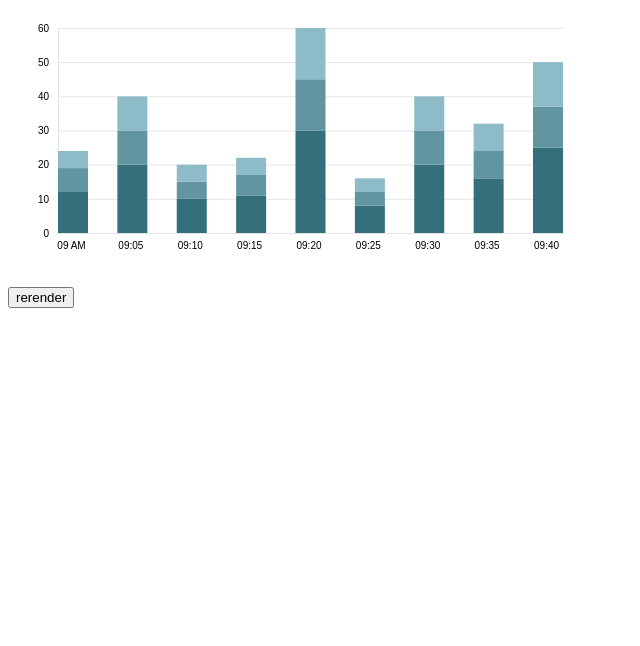
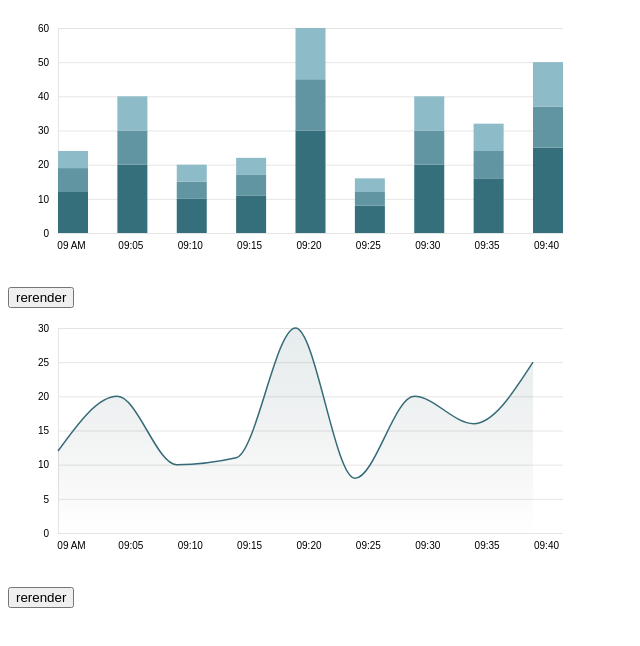
Before and after one commit to ksurdhar/d3-lit-example, a website built with Vite: page index.html in a window 1280 px wide. Shown: the whole page, without its empty margins (0-640 px from the left). Built offline with nearby package versions, Linux system fonts and the light colour scheme.

Commit message:
abstracted the chart-axes logic

```diff
--- a/index.html
+++ b/index.html
@@ -9,7 +9,7 @@
     <script type="module" src="/src/index.ts"></script>
   </head>
   <body>
-    <bar-chart>
-  </bar-chart>
+    <bar-chart> </bar-chart>
+    <line-chart> </line-chart>
   </body>
 </html>
--- a/src/bar-chart.ts
+++ b/src/bar-chart.ts
@@ -3,10 +3,15 @@ import { customElement, property, state } from 'lit/decorators.js';
 import * as d3 from 'd3';
 import { Selection } from 'd3';
 import './line-chart.css';
+import { createAxes } from './chart-axes';
 
 interface BarChartData {
   time: Date;
   yUnit: number[];
+}
+
+interface ExtendedBarChartData extends BarChartData {
+  [key: string]: number | Date | number[];
 }
 
 @customElement('bar-chart')
@@ -50,65 +55,26 @@ export class BarChart extends LitElement {
 
   protected firstUpdated(_changedProperties: PropertyValues) {
     super.firstUpdated(_changedProperties);
-    const margin = { top: 20, right: 20, bottom: 50, left: 50 };
 
     const svg: Selection<SVGSVGElement, unknown, HTMLElement, any> = d3
-      .select('#d3-chart')
-      .append('svg')
-      .attr('width', this.width)
-      .attr('height', this.height);
+    .select('#d3-chart')
+    .append('svg')
+    .attr('width', this.width)
+    .attr('height', this.height);
 
-    const xScale = d3
-      .scaleTime()
-      .domain(d3.extent(this.data, (d) => d.time) as Iterable<number>)
-      .range([margin.left, this.width - margin.left]);
+    const [xScale, yScale] = createAxes(svg, this.height, this.width, this.data)
 
-    const yScale = d3
-      .scaleLinear()
-      .domain([0, d3.max(this.data, (d) => d3.sum(d.yUnit)) || 0])
-      .range([this.height - margin.bottom, margin.top]);
-
-    const makeYGridlines = () => {
-      return d3
-        .axisLeft(yScale)
-        .ticks(5)
-        .tickSize(-(this.width - margin.left - margin.right));
-    };
-
-    svg
-      .append('g')
-      .attr('class', 'grid')
-      .attr('transform', `translate(${margin.left},0)`)
-      .call(makeYGridlines())
-      .attr('opacity', 0.1)
-      .call((g) => g.selectAll('.tick text').remove());
-
-    const xAxis = d3.axisBottom(xScale).ticks(5);
-    const yAxis = d3.axisLeft(yScale).ticks(5);
-
-    svg
-      .append('g')
-      .attr('transform', `translate(13, ${this.height - margin.bottom})`)
-      .call(xAxis)
-      .call((g) => g.selectAll('.tick line').style('stroke', 'transparent'))
-      .call((g) => g.select('.domain').style('stroke', 'transparent'));
-
-    svg
-      .append('g')
-      .attr('transform', `translate(${margin.left}, 0)`)
-      .call(yAxis)
-      .call((g) => g.selectAll('.tick line').style('stroke', 'transparent'))
-      .call((g) => g.select('.domain').style('stroke', 'transparent'));
-
-    const stack = d3.stack<BarChartData>().keys(['0', '1', '2']);
-
+    const maxYLength = Math.max(...this.data.map((d) => d.yUnit.length));
+    const keys = Array.from({ length: maxYLength }, (_, i) => i.toString());
+    const stack = d3.stack<BarChartData>().keys(keys);
     const stackedData = stack(
-      this.data.map((d) => ({
-        ...d,
-        '0': d.yUnit[0],
-        '1': d.yUnit[1],
-        '2': d.yUnit[2],
-      }))
+      this.data.map((d) => {
+        const entry: ExtendedBarChartData = { ...d };
+        d.yUnit.forEach((value, i) => {
+          entry[i.toString()] = value;
+        });
+        return entry;
+      })
     );
 
     const color = d3.scaleOrdinal(['#356F7B', '#6195A1', '#8DBBC7', '#B9E1ED']);
--- /dev/null
+++ b/src/chart-axes.ts
@@ -0,0 +1,65 @@
+import { Selection } from 'd3';
+import * as d3 from 'd3';
+
+interface ChartData {
+  time: Date;
+  yUnit: number[] | number;
+}
+
+export const createAxes = (
+  svg: Selection<SVGSVGElement, unknown, HTMLElement, any>,
+  height: number,
+  width: number,
+  data: ChartData[]
+) => {
+  const margin = { top: 20, right: 20, bottom: 50, left: 50 };
+
+  const xScale = d3
+    .scaleTime()
+    .domain(d3.extent(data, (d) => d.time) as Iterable<number>)
+    .range([margin.left, width - margin.left]);
+
+  const yScale = d3
+    .scaleLinear()
+    .domain([
+      0,
+      d3.max(data, (d) =>
+        Number(Array.isArray(d.yUnit) ? d3.sum(d.yUnit) : d.yUnit)
+      ) || 0,
+    ])
+    .range([height - margin.bottom, margin.top]);
+
+  const makeYGridlines = () => {
+    return d3
+      .axisLeft(yScale)
+      .ticks(5)
+      .tickSize(-(width - margin.left - margin.right));
+  };
+
+  svg
+    .append('g')
+    .attr('class', 'grid')
+    .attr('transform', `translate(${margin.left},0)`)
+    .call(makeYGridlines())
+    .attr('opacity', 0.1)
+    .call((g) => g.selectAll('.tick text').remove());
+
+  const xAxis = d3.axisBottom(xScale).ticks(5);
+  const yAxis = d3.axisLeft(yScale).ticks(5);
+
+  svg
+    .append('g')
+    .attr('transform', `translate(13, ${height - margin.bottom})`)
+    .call(xAxis)
+    .call((g) => g.selectAll('.tick line').style('stroke', 'transparent'))
+    .call((g) => g.select('.domain').style('stroke', 'transparent'));
+
+  svg
+    .append('g')
+    .attr('transform', `translate(${margin.left}, 0)`)
+    .call(yAxis)
+    .call((g) => g.selectAll('.tick line').style('stroke', 'transparent'))
+    .call((g) => g.select('.domain').style('stroke', 'transparent'));
+
+  return [xScale, yScale]
+};
--- a/src/line-chart.ts
+++ b/src/line-chart.ts
@@ -1,85 +1,78 @@
-import { html, LitElement, PropertyValues } from 'lit'
-import { customElement, property, state } from 'lit/decorators.js'
-import * as d3 from 'd3'
-import { Area, Line, Selection } from 'd3'
-import './line-chart.css'
+import { html, LitElement, PropertyValues } from 'lit';
+import { customElement, property, state } from 'lit/decorators.js';
+import * as d3 from 'd3';
+import { Area, Line, Selection } from 'd3';
+import './line-chart.css';
+import { createAxes } from './chart-axes';
 
-interface BarChartData {
-  time: Date
-  yUnit: number[]
+interface ConnectionData {
+  time: Date;
+  yUnit: number;
 }
 
 @customElement('line-chart')
 export class LineChart extends LitElement {
-
   protected createRenderRoot() {
-    return this
+    return this;
   }
 
-  @property() width: number = 575
-  @property() height: number = 275
+  @property() width: number = 575;
+  @property() height: number = 275;
 
   @state()
-  protected line: Line<BarChartData> | undefined
+  protected line: Line<ConnectionData> | undefined;
 
   @state()
-  protected area: Area<BarChartData> | undefined
+  protected area: Area<ConnectionData> | undefined;
 
   @state()
-  protected linePath: Selection<
-    SVGPathElement,
-    BarChartData[],
-    HTMLElement,
-    any
-  > | undefined
+  protected linePath:
+    | Selection<SVGPathElement, ConnectionData[], HTMLElement, any>
+    | undefined;
 
   @state()
-  protected areaPath: Selection<
-    SVGPathElement,
-    BarChartData[],
-    HTMLElement,
-    any
-  > | undefined
+  protected areaPath:
+    | Selection<SVGPathElement, ConnectionData[], HTMLElement, any>
+    | undefined;
 
   @state()
-  protected focusCircle: Selection<SVGCircleElement, unknown, HTMLElement, any> | undefined
+  protected focusCircle:
+    | Selection<SVGCircleElement, unknown, HTMLElement, any>
+    | undefined;
 
   @state()
-  protected focusLine: Selection<SVGLineElement, unknown, HTMLElement, any> | undefined
+  protected focusLine:
+    | Selection<SVGLineElement, unknown, HTMLElement, any>
+    | undefined;
 
   @state()
-  protected data: BarChartData[]
+  protected data: ConnectionData[];
 
   constructor() {
-    super()
+    super();
     this.data = [
-      { time: new Date(2023, 5, 15, 9, 0), yUnit: [12, 7, 5] },
-      { time: new Date(2023, 5, 15, 9, 5), yUnit: [20, 10, 10] },
-      { time: new Date(2023, 5, 15, 9, 10), yUnit: [10, 5, 5] },
-      { time: new Date(2023, 5, 15, 9, 15), yUnit: [11, 6, 5] },
-      { time: new Date(2023, 5, 15, 9, 20), yUnit: [30, 15, 15] },
-      { time: new Date(2023, 5, 15, 9, 25), yUnit: [8, 4, 4] },
-      { time: new Date(2023, 5, 15, 9, 30), yUnit: [20, 10, 10] },
-      { time: new Date(2023, 5, 15, 9, 35), yUnit: [16, 8, 8] },
-      { time: new Date(2023, 5, 15, 9, 40), yUnit: [25, 12, 13] },
+      { time: new Date(2023, 5, 15, 9, 0), yUnit: 12 },
+      { time: new Date(2023, 5, 15, 9, 5), yUnit: 20 },
+      { time: new Date(2023, 5, 15, 9, 10), yUnit: 10 },
+      { time: new Date(2023, 5, 15, 9, 15), yUnit: 11 },
+      { time: new Date(2023, 5, 15, 9, 20), yUnit: 30 },
+      { time: new Date(2023, 5, 15, 9, 25), yUnit: 8 },
+      { time: new Date(2023, 5, 15, 9, 30), yUnit: 20 },
+      { time: new Date(2023, 5, 15, 9, 35), yUnit: 16 },
+      { time: new Date(2023, 5, 15, 9, 40), yUnit: 25 },
     ];
-
   }
 
   randomizeData() {
     const newData = Array.from({ length: 9 }, (_, idx) => {
-      const yUnit = [
-        Math.floor(Math.random() * 30),
-        Math.floor(Math.random() * 30),
-        Math.floor(Math.random() * 30)
-      ]
-      return { time: new Date(2023, 5, 15, 9, idx * 5), yUnit }
-    })
-    this.data = newData
+      const yUnit = Math.floor(Math.random() * 30);
+      return { time: new Date(2023, 5, 15, 9, idx * 5), yUnit };
+    });
+    this.data = newData;
   }
 
   protected firstUpdated(_changedProperties: PropertyValues) {
-    super.firstUpdated(_changedProperties)
+    super.firstUpdated(_changedProperties);
     const margin = { top: 20, right: 20, bottom: 50, left: 50 };
 
     const svg: Selection<SVGSVGElement, unknown, HTMLElement, any> = d3
@@ -88,67 +81,179 @@ export class LineChart extends LitElement {
       .attr('width', this.width)
       .attr('height', this.height);
 
-    const xScale = d3
-    .scaleTime()
-    .domain(d3.extent(this.data, (d) => d.time) as Iterable<number>)
-    .range([margin.left, this.width - margin.right]);
+    const [xScale, yScale] = createAxes(
+      svg,
+      this.height,
+      this.width,
+      this.data
+    );
 
-    const yScale = d3
-      .scaleLinear()
-      .domain([0, d3.max(this.data, d => d3.sum(d.yUnit)) || 0])
-      .range([this.height - margin.bottom, margin.top]);
+    this.line = d3
+      .line<ConnectionData>()
+      .x((d) => xScale(d.time))
+      .y((d) => yScale(d.yUnit))
+      .curve(d3.curveMonotoneX);
 
-      const makeYGridlines = () => {
-        return d3.axisLeft(yScale)
-            .ticks(5)
-            .tickSize(-(this.width - margin.left - margin.right))
+    this.area = d3
+      .area<ConnectionData>()
+      .x((d) => xScale(d.time))
+      .y0(this.height - margin.bottom)
+      .y1((d) => yScale(d.yUnit))
+      .curve(d3.curveMonotoneX);
+
+    svg
+      .append('linearGradient')
+      .attr('id', 'area-gradient')
+      .attr('gradientUnits', 'userSpaceOnUse')
+      .attr('x1', 0)
+      .attr('y2', yScale(0))
+      .attr('x2', 0)
+      .attr('y1', yScale(d3.max(this.data, (d) => d.yUnit) as number))
+      .selectAll('stop')
+      .data([
+        { offset: '0%', color: 'rgba(52, 107, 119, 0.12)' },
+        { offset: '100%', color: 'transparent' },
+      ])
+      .enter()
+      .append('stop')
+      .attr('offset', (d) => d.offset)
+      .attr('stop-color', (d) => d.color);
+
+    this.areaPath = svg
+      .append('path')
+      .datum(this.data)
+      .attr('fill', 'url(#area-gradient)')
+      .attr('d', this.area);
+
+    this.linePath = svg
+      .append('path')
+      .datum(this.data)
+      .attr('fill', 'none')
+      .attr('stroke', 'rgba(52, 107, 119)')
+      .attr('stroke-width', 1.5)
+      .attr('d', this.line);
+
+    this.focusLine = svg
+      .append('line')
+      .style('stroke', 'black')
+      .style('stroke-dasharray', '3, 3')
+      .style('opacity', 0)
+      .attr('y1', 0)
+      .attr('y2', this.height - margin.bottom);
+
+    this.focusCircle = svg
+      .append('circle')
+      .attr('r', 5)
+      .attr('class', 'tooltip circle')
+      .style('opacity', 0)
+      .style('stroke', 'black')
+      .style('fill', 'white');
+
+    const tooltip = d3
+      .select('#d3-chart')
+      .append('div')
+      .style('opacity', 0)
+      .attr('class', 'tooltip')
+      .style('background-color', 'white')
+      .style('border', 'solid')
+      .style('border-width', '2px')
+      .style('border-radius', '5px')
+      .style('padding', '5px')
+      .style('position', 'absolute');
+
+    const mouseover = () => {
+      tooltip.style('opacity', 1);
+      if (this.focusCircle) this.focusCircle.style('opacity', 1);
+    };
+
+    const mousemove = (e: MouseEvent) => {
+      // Select the path element of the line chart
+      const pathEl = this.linePath?.node();
+      if (!pathEl) return;
+      if (!this.focusCircle) return;
+
+      // Convert the mouse event's x-coordinate into the corresponding data value
+      const x0 = xScale.invert(d3.pointer(e, this)[0]) as Date;
+
+      // Convert the data value back to pixel coordinates
+      const x0Pixel = xScale(x0);
+
+      // Find the index of the data item closest to the mouse's x-coordinate
+      const i = d3
+        .bisector((d: ConnectionData) => d.time)
+        .left(this.data, x0, 1);
+
+      // Compare the mouse's x-coordinate to the data items before and after it to decide which one it's closest to
+      const d0 = this.data[i - 1];
+      const d1 = this.data[i];
+      const d =
+        x0.getTime() - d0.time.getTime() > d1.time.getTime() - x0.getTime()
+          ? d1
+          : d0;
+
+      // Perform binary search on the path to find the point on the line that's closest to the mouse's x-coordinate
+      let beginning = 0;
+      let end = pathEl.getTotalLength();
+      let target = null;
+      let pos;
+
+      while (true) {
+        target = Math.floor((beginning + end) / 2);
+        pos = pathEl.getPointAtLength(target);
+        if ((target === end || target === beginning) && pos.x !== x0Pixel) {
+          break;
+        }
+        if (pos.x > x0Pixel) end = target;
+        else if (pos.x < x0Pixel) beginning = target;
+        else break;
       }
 
-      svg.append("g")
-      .attr("class", "grid")
-      .attr("transform", `translate(${margin.left},0)`)
-      .call(makeYGridlines())
-      .attr('opacity', 0.1)
-      .call(g => g.selectAll(".tick text").remove())
+      // Move the focus circle to the point on the line closest to the mouse's x-coordinate
+      this.focusCircle.attr('cx', pos.x).attr('cy', pos.y);
 
-  const xAxis = d3.axisBottom(xScale).ticks(5)
-  const yAxis = d3.axisLeft(yScale).ticks(5)
+      // Show the focus line at the position of the focus circle
+      if (this.focusLine) {
+        this.focusLine
+          .style('opacity', 1)
+          .attr('x1', pos.x)
+          .attr('y1', pos.y)
+          .attr('x2', pos.x)
+          .attr('y2', this.height - margin.bottom);
+      }
 
-      svg
-      .append('g')
-      .attr('transform', `translate(0, ${this.height - margin.bottom})`)
-      .call(xAxis)
-      .call(g => g.selectAll(".tick line").style('stroke', 'transparent'))
-      .call(g => g.select(".domain").style('stroke', 'transparent'))
-  svg
-      .append('g')
-      .attr('transform', `translate(${margin.left}, 0)`)
-      .call(yAxis)
-      .call(g => g.selectAll(".tick line").style('stroke', 'transparent'))
-      .call(g => g.select(".domain").style('stroke', 'transparent'))
+      // Show the tooltip with the data value closest to the mouse's x-coordinate
+      tooltip
+        .style('left', d3.pointer(e)[0] + 30 + 'px')
+        .style('top', d3.pointer(e)[1] + 45 + 'px')
+        .html('yUnit: ' + d.yUnit);
+    };
 
-      const stack = d3.stack<BarChartData>().keys(["0", "1", "2"]);
+    const mouseleave = () => {
+      tooltip.style('opacity', 0);
+      if (this.focusCircle) this.focusCircle.style('opacity', 0);
+      if (this.focusLine) this.focusLine.style('opacity', 0);
+      d3.select(this).style('stroke', 'none').style('opacity', 0.8);
+    };
 
-      const stackedData = stack(this.data.map(d => ({...d, '0': d.yUnit[0], '1': d.yUnit[1], '2': d.yUnit[2]})));
+    d3.select('#d3-chart')
+      .on('mouseover', () => mouseover())
+      .on('mousemove', (e) => mousemove(e))
+      .on('mouseleave', () => mouseleave());
+  }
 
-      const color = d3.scaleOrdinal(["#6f3d30", "#e69727", "#d3e218"]);
-
-      const barsGroup = svg.append('g')
-
-      barsGroup.selectAll('g')
-      .data(stackedData)
-      .enter()
-      .append('g')
-      .attr('fill', d => color(d.key))
-      .selectAll('rect')
-      .data(d => d)
-      .enter()
-      .append('rect')
-      .attr('x', (d, i) => xScale(this.data[i].time))
-      .attr('y', d => yScale(d[1]))
-      .attr('height', d => yScale(d[0]) - yScale(d[1]))
-      .attr('width', 25);
-
+  protected updated() {
+    if (this.linePath && this.line && this.areaPath && this.area) {
+      this.linePath
+        .datum(this.data)
+        .transition()
+        .duration(2000)
+        .attr('d', this.line);
+      this.areaPath
+        .datum(this.data)
+        .transition()
+        .duration(2000)
+        .attr('d', this.area);
+    }
   }
 
   render() {
@@ -157,6 +262,6 @@ export class LineChart extends LitElement {
                 <div id="d3-chart"></div>
                 <button @click="${this.randomizeData}">rerender</button>
             </div>
-        `
+        `;
   }
 }
```
Lines whose indentation alone changed are shown as unchanged.
